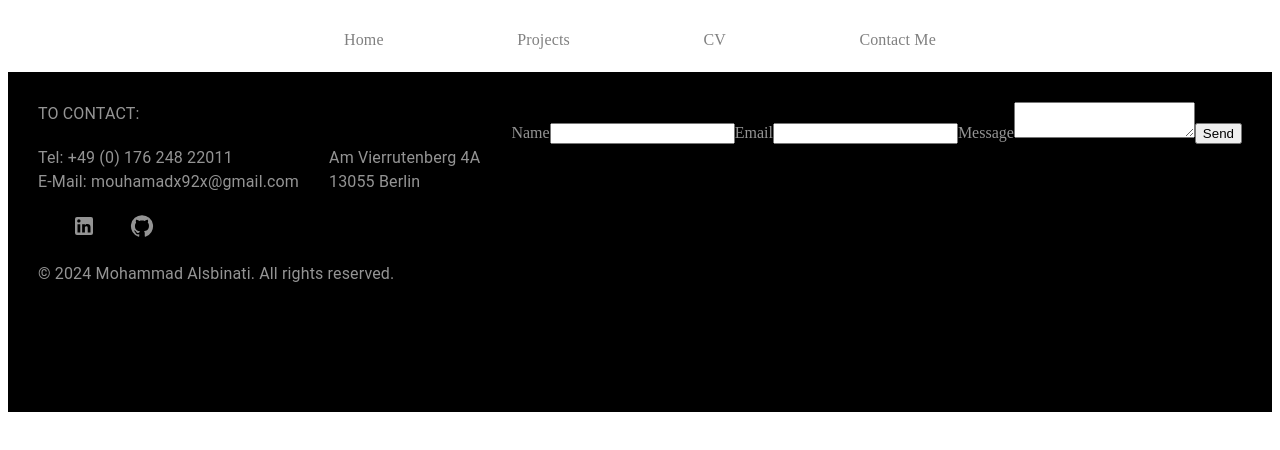
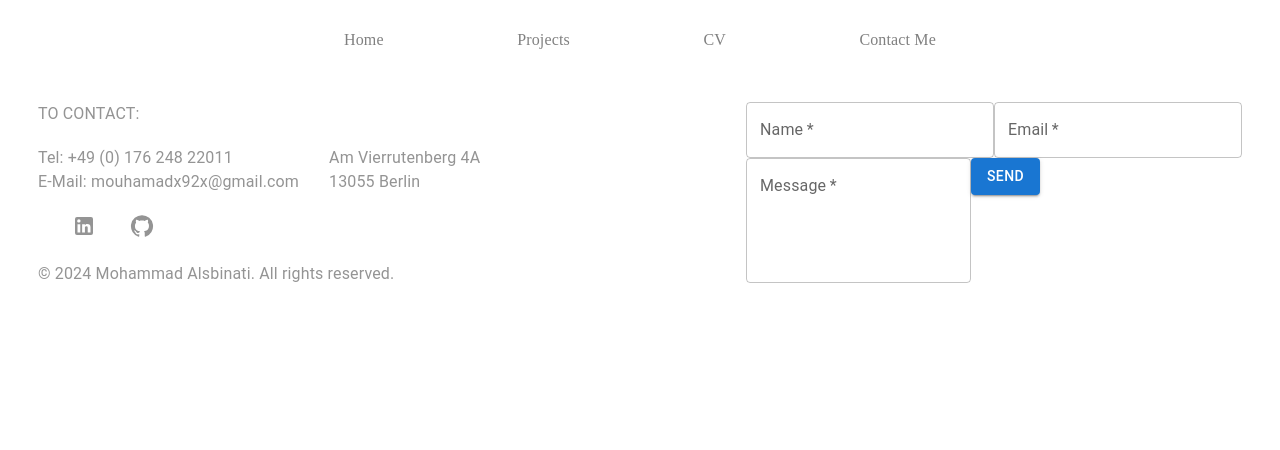
Before and after one commit to mouhamadx92x/portfolio, a Next.js app: page / in a window 1280 px wide. Shown: the top 450 px of the page. Built offline with nearby package versions, Linux system fonts and the light colour scheme; no server answers.

Commit message:
using material ui components

```diff
--- a/src/app/components/footer/contact-form/index.tsx
+++ b/src/app/components/footer/contact-form/index.tsx
@@ -1,6 +1,7 @@
 "use client";
 import { useRef, FormEvent } from "react";
 import emailjs from "@emailjs/browser";
+import { Box, Button, TextField, Typography } from "@mui/material";
 
 const serviceId = process.env.NEXT_PUBLIC_EMAILJS_SERVICE_ID as string;
 const templateId = process.env.NEXT_PUBLIC_EMAILJS_TEMPLATE_ID as string;
@@ -27,15 +28,37 @@ const ContactForm = () => {
     };
 
     return (
-        <form ref={form} onSubmit={sendEmail}>
-            <label htmlFor="user_name">Name</label>
-            <input id="senderName" type="text" name="senderName" required />
-            <label htmlFor="user_email">Email</label>
-            <input id="senderEmail" type="email" name="senderEmail" required />
-            <label htmlFor="message">Message</label>
-            <textarea id="messageContent" name="messageContent" required />
-            <input type="submit" value="Send" />
-        </form>
+        <Box component="form" ref={form} onSubmit={sendEmail}>
+            <Box>
+                <TextField
+                    id="senderName"
+                    label="Name"
+                    name="senderName"
+                    required
+                />
+
+                <TextField
+                    id="senderEmail"
+                    label="Email"
+                    name="senderEmail"
+                    type="email"
+                    required
+                />
+            </Box>
+
+            <TextField
+                id="messageContent"
+                label="Message"
+                name="messageContent"
+                multiline
+                rows={4}
+                required
+            />
+
+            <Button variant="contained" color="primary" type="submit">
+                Send
+            </Button>
+        </Box>
     );
 };
 
--- a/src/app/components/footer/styles.tsx
+++ b/src/app/components/footer/styles.tsx
@@ -1,6 +1,6 @@
 export const footerMainBoxStyles = {
     height: "35vh",
-    backgroundColor: "#000",
+    // backgroundColor: "#000",
     color: "#949494",
     display: "flex",
     justifyContent: "space-between",
```
